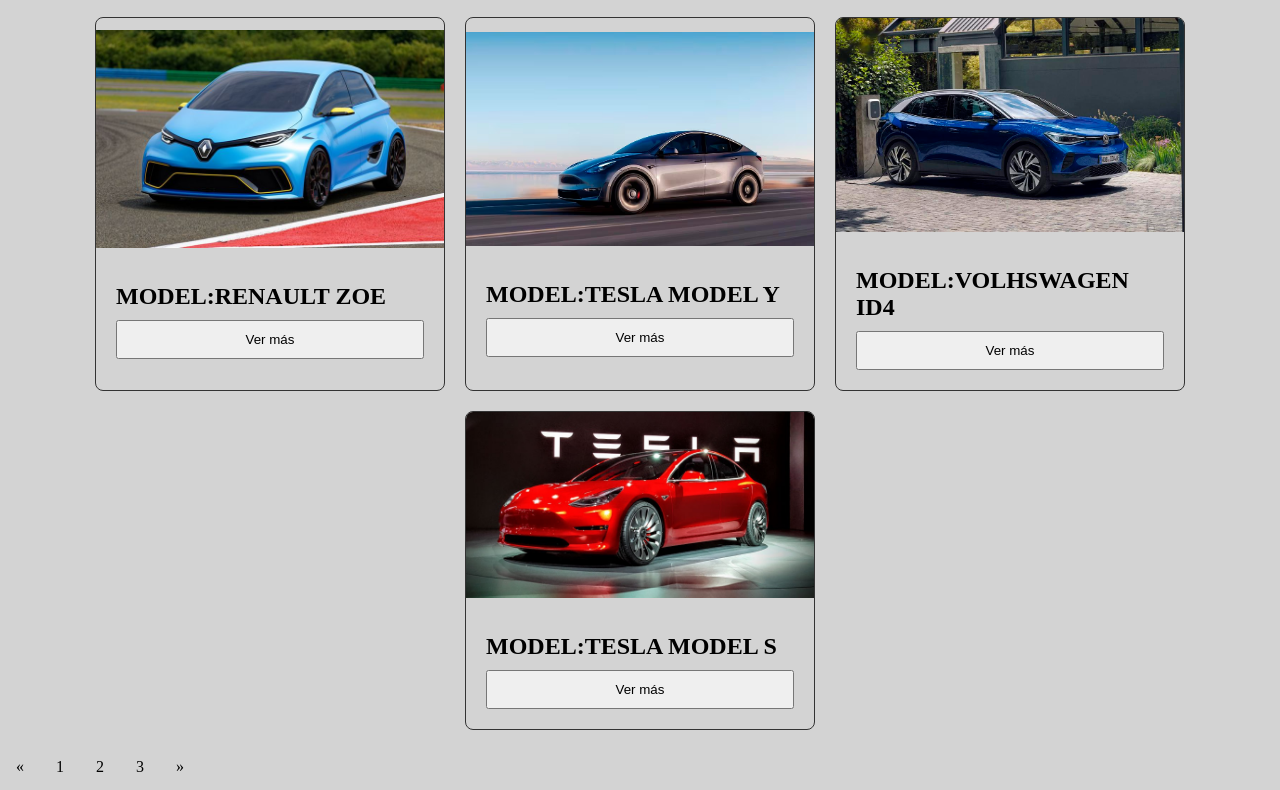
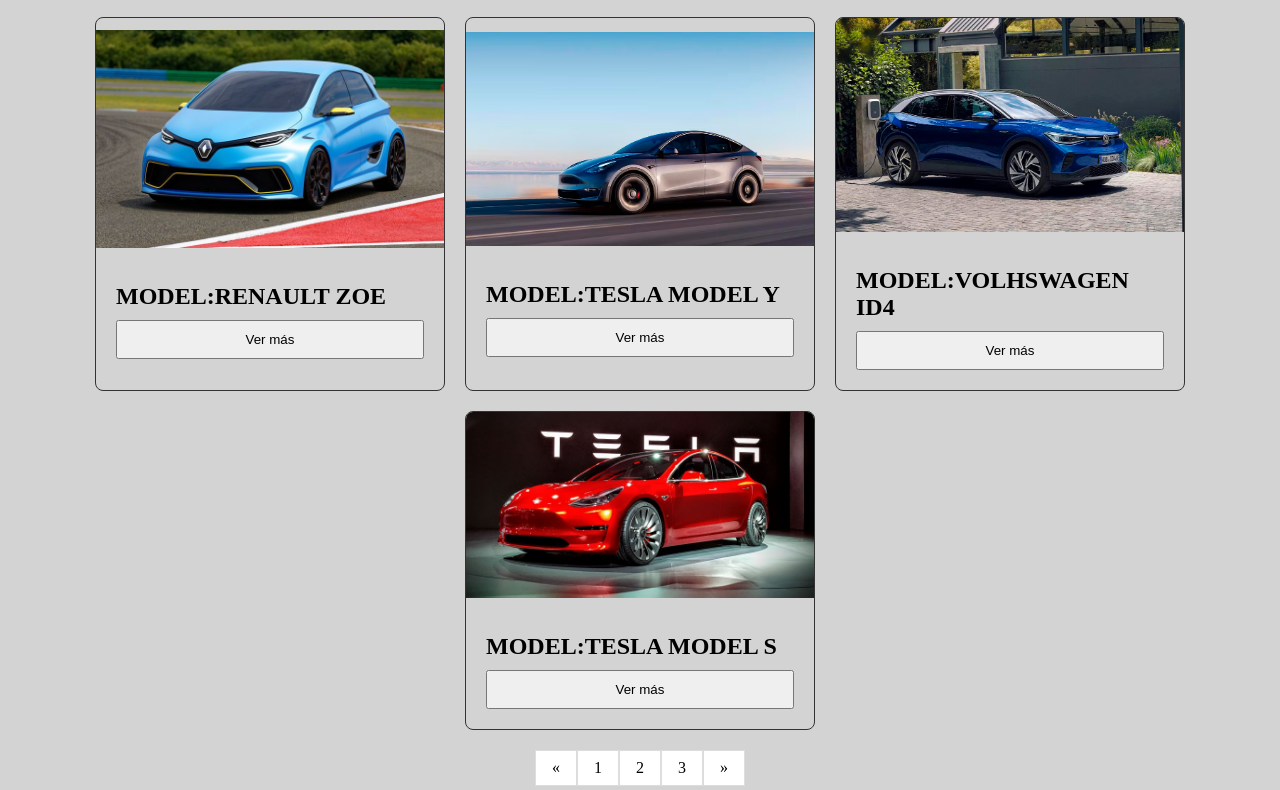
Before and after one commit to Lavkenpilar/electric-car-store, a plain HTML site: page index.html in a window 1280 px wide. Shown: the part 1052-1842 px from the top of the page. Drawn offline with Linux system fonts and the light colour scheme.

Commit message:
centro-pagination

```diff
--- a/assets/css/style.css
+++ b/assets/css/style.css
@@ -67,15 +67,24 @@
 .card > .card-body > button {
     padding: 10px 25px;
 }
+.center {
+    text-align: center;
+}
 .pagination {
     display: inline-block;
-  }
+    background-color: white;
+    margin-left: auto;
+    margin-right: auto;
+    }
 
   .pagination a {
     color: black;
     float: left;
     padding: 8px 16px;
     text-decoration: none;
+    border: solid 1px #ddd;
+    text-align: center;
+
   }
 
 
--- a/index.html
+++ b/index.html
@@ -96,6 +96,7 @@
                 </div>
             </div>
         </div>
+        <div class="center">
         <div class="pagination">
             <a href="#">&laquo;</a>
             <a href="#">1</a>
@@ -103,6 +104,8 @@
             <a href="#">3</a>
             <a href="#">&raquo;</a>
           </div>
+        </div>
+
     </main>
     <footer></footer>
 </body>
```
